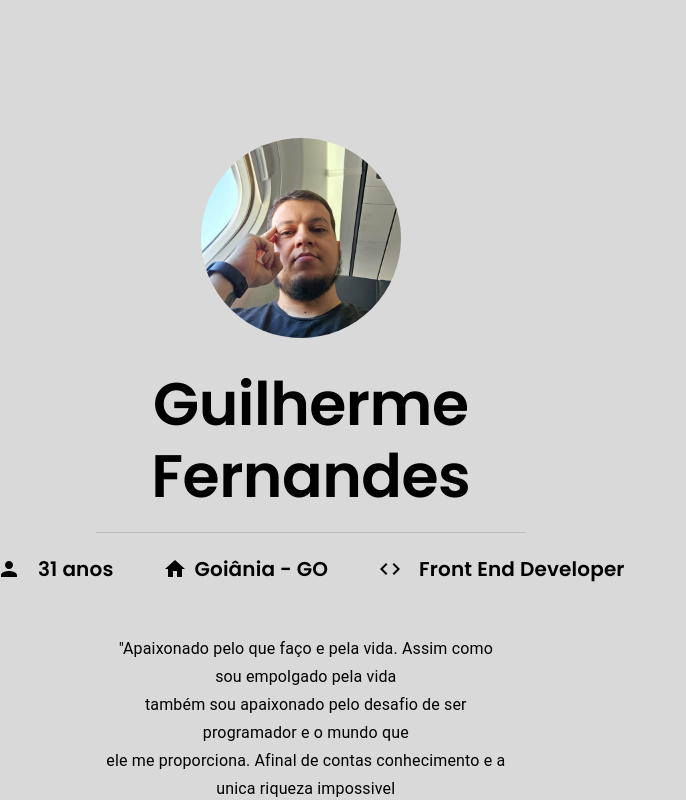
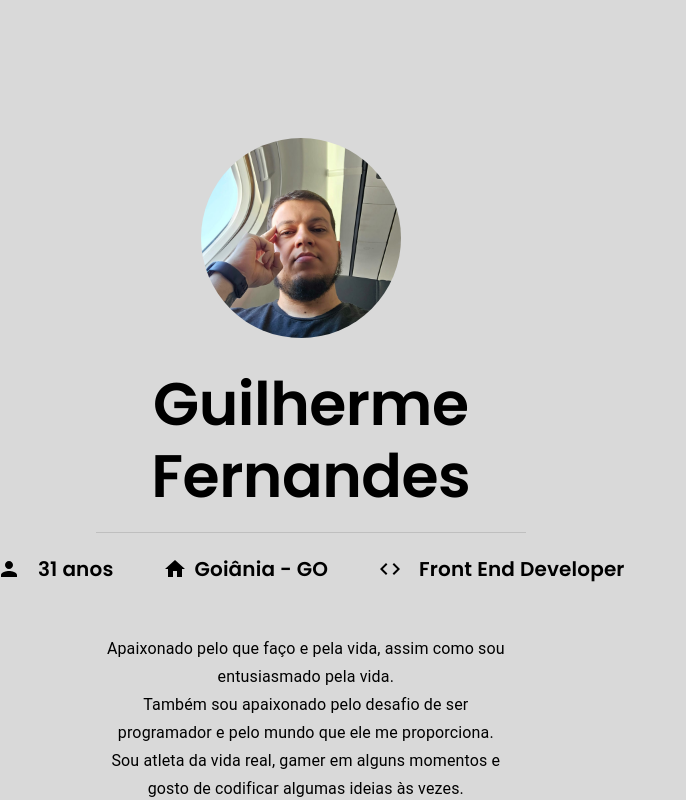
Before and after one commit to Odin042/meu-site-2.0, a React (Vite) app: page / in a window 1280 px wide. Shown: the top 800 px of the page, without its empty margins (0-686 px from the left). Built offline with nearby package versions, Linux system fonts and the light colour scheme.

Commit message:
Ajuste de deploy

```diff
--- a/index.html
+++ b/index.html
@@ -2,7 +2,7 @@
 <html lang="en">
   <head>
     <meta charset="UTF-8" />
-    <link rel="icon" type="image/svg+xml" href="/vite.svg" />
+    <link rel="icon" type="image/svg+xml" href="./src/assets/coding.png" />
     <link rel="preconnect" href="https://fonts.googleapis.com" />
     <link rel="preconnect" href="https://fonts.gstatic.com" crossorigin />
     <link
--- a/src/components/Avatar/Avatar.tsx
+++ b/src/components/Avatar/Avatar.tsx
@@ -1,4 +1,3 @@
-import React from "react";
 import * as S from "./styles.ts";
 import Avatar from "@mui/material/Avatar";
 import avatarImage from "../../assets/avatar.jpeg";
@@ -27,10 +26,14 @@ const AvatarPerson = () => {
       <Typography variant="h2">Guilherme Fernandes</Typography>
       <Divider
         variant="middle"
-        sx={{ width: "85%", margin: "20px 0 0 100px", "@media (max-width: 600px)": {
-          width: 250,
-          margin: "20px 0 0 170px",
-        }, }}
+        sx={{
+          width: "85%",
+          margin: "20px 0 0 100px",
+          "@media (max-width: 600px)": {
+            width: 250,
+            margin: "20px 0 0 170px",
+          },
+        }}
       />
       <S.WrapperInfos>
         <S.Infos>
@@ -63,15 +66,14 @@ const AvatarPerson = () => {
       </S.WrapperInfos>
       <S.Description>
         <Typography variant="subtitle1">
-          "Apaixonado pelo que faço e pela vida. Assim como sou empolgado pela
-          vida <br />
-          também sou apaixonado pelo desafio de ser programador e o mundo que{" "}
+          Apaixonado pelo que faço e pela vida, assim como sou entusiasmado pela
+          vida.
           <br />
-          ele me proporciona. Afinal de contas conhecimento e a unica riqueza
-          impossivel <br />
-          de ser roubada. Sou atleta da vida real, gamer em alguns momentos e
-          gosto de <br />
-          codar algumas ideias as vezes"
+          Também sou apaixonado pelo desafio de ser programador e pelo mundo que
+          ele me proporciona.
+          <br />
+          Sou atleta da vida real, gamer em alguns momentos e gosto de codificar
+          algumas ideias às vezes.
         </Typography>
       </S.Description>
     </S.Container>
--- a/src/components/Blog/Blog.tsx
+++ b/src/components/Blog/Blog.tsx
@@ -1,5 +1,3 @@
-import React from 'react';
-import PropTypes from 'prop-types';
 import { Typography } from '@mui/material';
 import * as S from './styles.ts';
 
--- a/src/components/Experiencias/Experiencias.tsx
+++ b/src/components/Experiencias/Experiencias.tsx
@@ -1,7 +1,5 @@
-import React from "react";
 import * as S from "./styles.ts";
-import { Container } from "./../Avatar/styles";
-import { Chip, Divider, Typography } from "@mui/material";
+import { Chip,  Typography } from "@mui/material";
 
 const MockExperiencias = [
   {
@@ -10,15 +8,15 @@ const MockExperiencias = [
     empresa: "Stefanini Brasil",
     periodo: "2023 - Atualmente",
     descricao:
-      "Atuando como desenvolvedor front-end, utilizando ReactJS, Typescript, NodeJS, Styled Components, Material UI, Git, Jira, Confluence, Bitbucket, Jenkins, Kubernetes. Desenvolvendo novas funcionalidades para os produtos e mantendo as existentes.",
+      "Atuo como desenvolvedor front-end, utilizando ReactJS, Typescript, NodeJS, Styled Components, Material UI, Git, Jira, Confluence, Bitbucket, Jenkins e Kubernetes. Desenvolvo novas funcionalidades para os produtos, além de realizar a manutenção das existentes.",
   },
   {
-    cargo: "Desenvolvedor Front-end Junior @ Cliente ELO",
+    cargo: "Desenvolvedor Front-end Júnior @ Cliente ELO",
     status: "Anterior",
     empresa: "Stefanini Brasil",
     periodo: "2022 - 2023",
     descricao:
-      "Atuava como desenvolvedor front-end, utilizando ReactJS, Typescript, NodeJS, Styled Components, StoryBook, Git, Gitlab, ServiceNow, Confluence, AWS. Desenvolvendo novas funcionalidade para a área de promoções e produtos e participei de um projeto iniciado do zero.",
+      "Atuava como desenvolvedor front-end, utilizando ReactJS, Typescript, NodeJS, Styled Components, StoryBook, Git, Gitlab, ServiceNow, Confluence e AWS. Desenvolvi novas funcionalidades para a área de promoções e produtos, além de ter participado de um projeto iniciado do zero.",
   },
   {
     cargo: "Desenvolvedor Front-end",
@@ -26,7 +24,7 @@ const MockExperiencias = [
     empresa: "Mobills - Toro Investimentos",
     periodo: "2022 - 2022",
     descricao:
-      "Atuava como desenvolvedor front-end, utilizando ReactJS, Typescript, NodeJS, Styled Components, StoryBook, Git, Gitlab, Zeplin, Confluence, Trello. Desenvolvia novas funcionalidades para um app de emprestimos.",
+      "Atuava como desenvolvedor front-end, utilizando ReactJS, Typescript, NodeJS, Styled Components, StoryBook, Git, Gitlab, ServiceNow, Confluence e AWS. Desenvolvi novas funcionalidades para a área de promoções e produtos, além de ter participado de um projeto iniciado do zero.",
   },
   {
     cargo: "Desenvolvedor Fullstack",
@@ -34,7 +32,7 @@ const MockExperiencias = [
     empresa: "Tech Mahindra",
     periodo: "2022 - 2022",
     descricao:
-      "Atuava como desenvolvedor fullStack, utilizando ReactJS,  Prime React, Git, Azure, MySql. Desenvolvia novas funcionalidades para um ERP de para uma marca de tintas para gestao de vendas e estoque.",
+      "Atuava como desenvolvedor full-stack, utilizando ReactJS, Prime React, Git, Azure e MySQL. Desenvolvia novas funcionalidades para um ERP de uma marca de tintas, focado na gestão de vendas e estoque.",
   },
   {
     cargo: "Desenvolvedor Web",
@@ -42,7 +40,7 @@ const MockExperiencias = [
     empresa: "Catral",
     periodo: "2021 - 2022",
     descricao:
-      "Atuava como desenvolvedor fullStack, utilizando ReactJS, CSS,  Chakra UI, Git, Trello, MongoDB, VTEX IO. Desenvolvia novas ferramentas para emissao de nota fiscal, rastreio de produtos e reformulação do site de ecommerce.",
+      "Atuava como desenvolvedor full-stack, utilizando ReactJS, CSS, Chakra UI, Git, Trello, MongoDB e VTEX IO. Desenvolvia novas ferramentas para emissão de nota fiscal, rastreio de produtos e reformulação do site de e-commerce.",
   },
   {
     cargo: "Analista de Suporte Pleno",
@@ -50,7 +48,7 @@ const MockExperiencias = [
     empresa: "Catral",
     periodo: "2018 - 2021",
     descricao:
-      "Atuava como suporte tecnico da empresa onde presta serviço para os outros colaboradores, realizando manutencao de computadores e impressoras, e auxiliando na manutencao de redes.",
+      "Atuava como suporte técnico na empresa, prestando serviços aos demais colaboradores. Realizava a manutenção de computadores e impressoras, além de auxiliar na manutenção de redes.",
   },
   {
     cargo: "Analista de Suporte Junior",
@@ -58,20 +56,20 @@ const MockExperiencias = [
     empresa: "Novo Mundo Moveis e Utilidades",
     periodo: "2016 - 2018",
     descricao:
-      "Atuava na area de suporte tecnico, realizando manutencao de computadores e impressoras, e auxiliando na manutencao de redes, fazia trabalho de campo, coordenada uma equipe de atendimento e tecnicos de compo.",
+      "Atuava na área de suporte técnico, realizando manutenção de computadores e impressoras, além de auxiliar na manutenção de redes. Desempenhava atividades em campo, coordenava uma equipe de atendimento e técnicos de campo.",
   },
   {
     cargo: "Operador de teleprocessamento",
     status: "Anterior",
-    empresa: "Novo Mundo Moveis e Utilidades",
+    empresa: "Novo Mundo Móveis e Utilidades",
     periodo: "2013 - 2016",
     descricao:
-      "Atuava na area de suporte tecnico, realizando manutencao de computadores e impressoras, e auxiliando na manutencao de redes.",
+      "Atuava na área de suporte técnico, realizando manutenção de computadores e impressoras, além de prestar auxílio na manutenção de redes.",
   },
   {
-    cargo: "Estagiario",
+    cargo: "Estagiário",
     status: "Anterior",
-    empresa: "Novo Mundo Moveis e Utilidades",
+    empresa: "Novo Mundo Móveis e Utilidades",
     periodo: "2013 - 2013",
     descricao:
       "Atuava na area de suporte tecnico, realizando manutencao de computadores e impressoras, e auxiliando na manutencao de redes.",
--- a/src/components/Experiencias/styles.ts
+++ b/src/components/Experiencias/styles.ts
@@ -49,9 +49,9 @@ export const WrapperTitles = styled.div`
     margin: 0 0 20px 0;
 
     div {
-      width: 100%; /* Ocupa toda a largura */
+      width: 90%; /* Ocupa toda a largura */
       text-align: left;
-      margin-top: 10px; /* Ajuste conforme necessário */
+      margin:0 20px 0 0; /* Ajuste conforme necessário */
     }
   }
 `;
--- a/src/components/Menu/Menu.tsx
+++ b/src/components/Menu/Menu.tsx
@@ -2,12 +2,11 @@ import React, { useState } from "react";
 import * as S from "./styles.ts";
 import SideBar from "../SideBar/SideBar.tsx";
 
+export const MenuPage = () => {
+  const [selectedComponent, setSelectedComponent] = useState<string | null>(null);
 
-export const MenuPage = () => {
-  const [selectedComponent, setSelectedComponent] = useState(null);
-
-  const handleButtonClick = (component) => {
-    setSelectedComponent(component);
+  const handleButtonClick = (componentRender: string | React.SetStateAction<null>) => {
+    setSelectedComponent(prevState => typeof componentRender === 'string' ? componentRender : prevState);
   };
 
   return (
--- a/src/components/SideBar/SideBar.tsx
+++ b/src/components/SideBar/SideBar.tsx
@@ -4,7 +4,7 @@ import Blog from '../Blog/Blog.tsx';
 import Contato from '../Contato/Contato.tsx';
 import Tecnologias from '../Tecnologias/Tecnologias.tsx';
 
-const SideBar = ({ selectedComponent }) => {
+const SideBar = ({ selectedComponent }:any) => {
   return (
     <S.Container>
       {selectedComponent === "Carreira" && <Experiencias />}
--- a/src/components/Tecnologias/Tecnologias.tsx
+++ b/src/components/Tecnologias/Tecnologias.tsx
@@ -9,6 +9,7 @@ import mui from "../../assets/MUI.png"
 import jest from "../../assets/jest.png"
 import git from "../../assets/git.png"
 import storybook from "../../assets/storybook.png"
+import typescript from "../../assets/typescript.png"
 
 const MockStacks = [
   {
@@ -20,6 +21,11 @@ const MockStacks = [
     icone: atomIcon,
     nome:'React',
     documentacao:'https://reactjs.org/',
+  },
+  {
+    icone: typescript,
+    nome:'TypeScript',
+    documentacao:'https://www.typescriptlang.org/',
   },
   {
     icone: styled,
--- a/src/pages/Home/main.tsx
+++ b/src/pages/Home/main.tsx
@@ -1,4 +1,3 @@
-import React from 'react';
 import * as S from './styles.ts';
 import AvatarPerson from '../../components/Avatar/Avatar.tsx';
 import SideBar from '../../components/SideBar/SideBar.tsx';
```
Also changed, not shown: src/assets/coding.png (added), src/assets/typescript.png (added).
